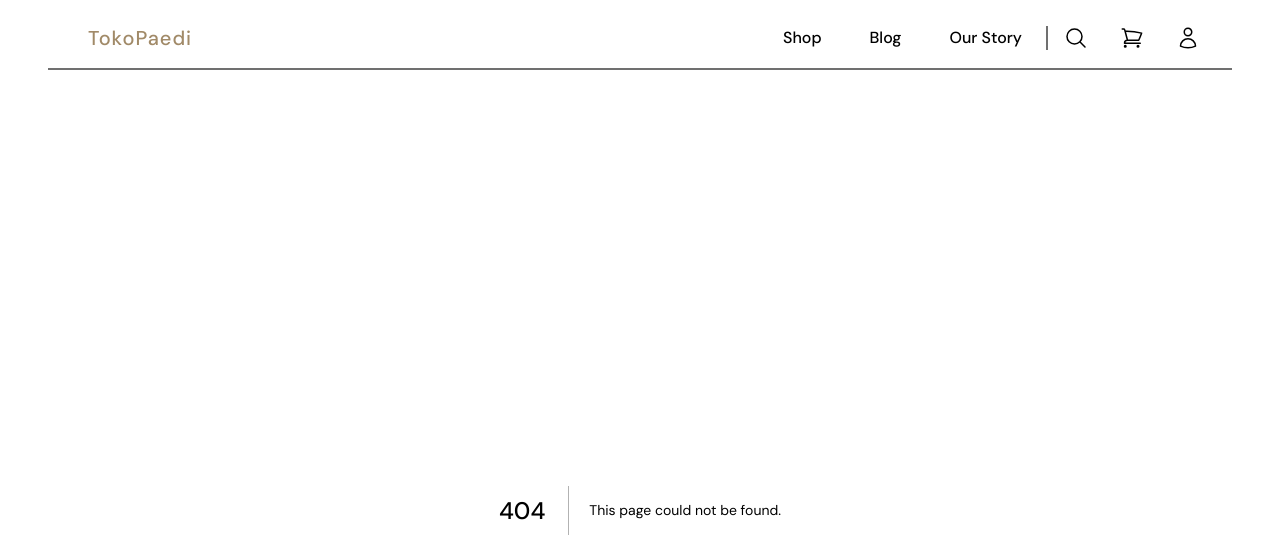
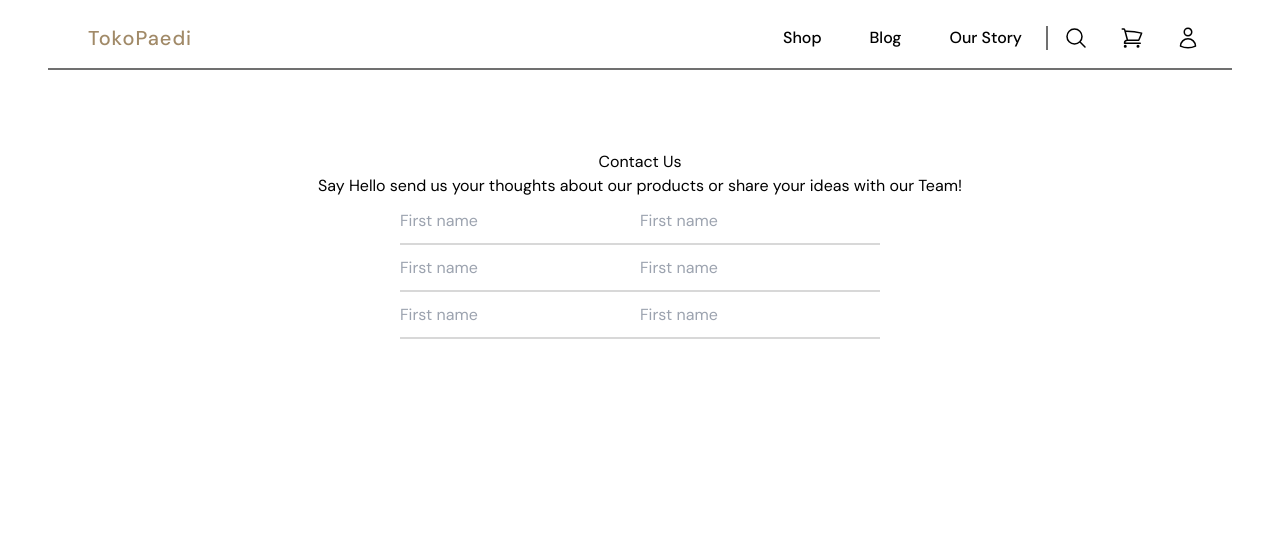
Before and after one commit to NoxturneDev/porto-ecommerce, a Next.js app: page /contact in a window 1280 px wide. Before the commit this address had no page. Shown: the top 558 px of the page. Built offline with nearby package versions, Linux system fonts and the light colour scheme.

Commit message:
updating input components

```diff
--- a/components/Input.jsx
+++ b/components/Input.jsx
@@ -2,7 +2,7 @@ import { useState } from "react"
 import { Search } from "./Icons"
 import { Arrow } from "./Icons"
 
-export function Input({ placeholder = "placeholder", className, ...props }) {
+export function Input({ placeholder = "placeholder", search='true', className, ...props }) {
     return (
         <div className={`flex items-center justify-center  h-max transition-smooth-medium min-w-max w-[15rem] border-b-2 border-b-basic-200 hover:placeholder-basic-300  py-3 ${className ? className : ''}`} {...props}>
             <input
@@ -11,10 +11,15 @@ export function Input({ placeholder = "placeholder", className, ...props }) {
                 placeholder={placeholder}
                 className={`grow outline-none  w-full h-full `}
             />
-            <span className="h-full ">
+
+            {
+                search =='true' ?
+                <span className="h-full ">
                 {/* TODO: change to button submit form, it can be used to search query button submit and so on */}
                 <Search size={16} />
-            </span>
+            </span> : ""
+             }
+
         </div>
     )
 }
--- /dev/null
+++ b/pages/contact/index.js
@@ -0,0 +1,36 @@
+import { Fragment } from "react";
+import { Input } from "../../components/Input";
+
+const Contact = () => {
+return (
+<Fragment>
+    <div className="flex flex-col mt-20  items-center  justify-center">
+        <h1>Contact Us</h1>
+        <p>Say Hello send us your thoughts about our products or share
+            your ideas with our Team!</p>
+
+        <div className="flex border-l-rose-200 ">
+
+            <div className="flex flex-col">
+                <Input placeholder="First name" search='false' />
+                <Input placeholder="First name" search='false' />
+                <Input placeholder="First name" search='false' />
+
+            </div>
+
+            <div className="flex flex-col">
+                <Input placeholder="First name" search='false' />
+                <Input placeholder="First name" search='false' />
+                <Input placeholder="First name" search='false' />
+
+            </div>
+
+        </div>
+
+    </div>
+</Fragment>
+)
+}
+
+
+export default Contact;
```
Also changed, not shown: .babelrc (added), .eslintrc.json.
